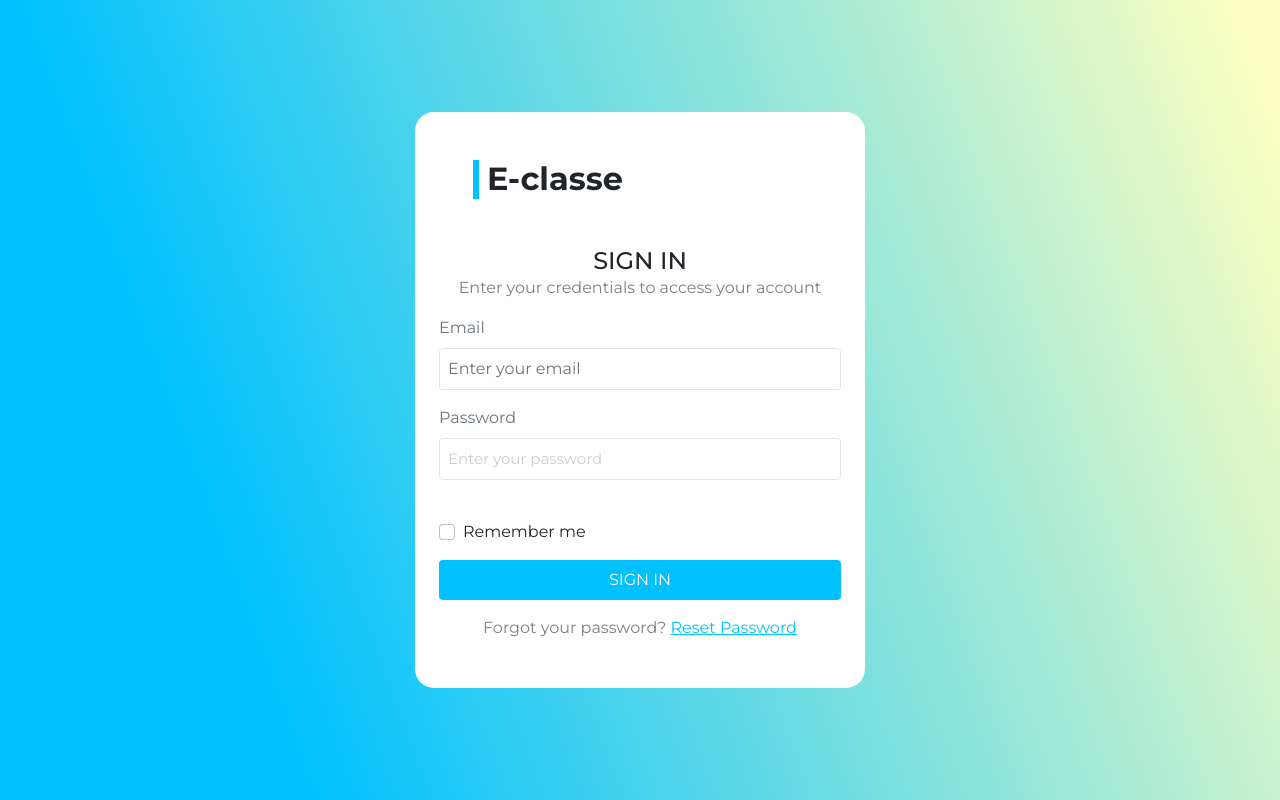
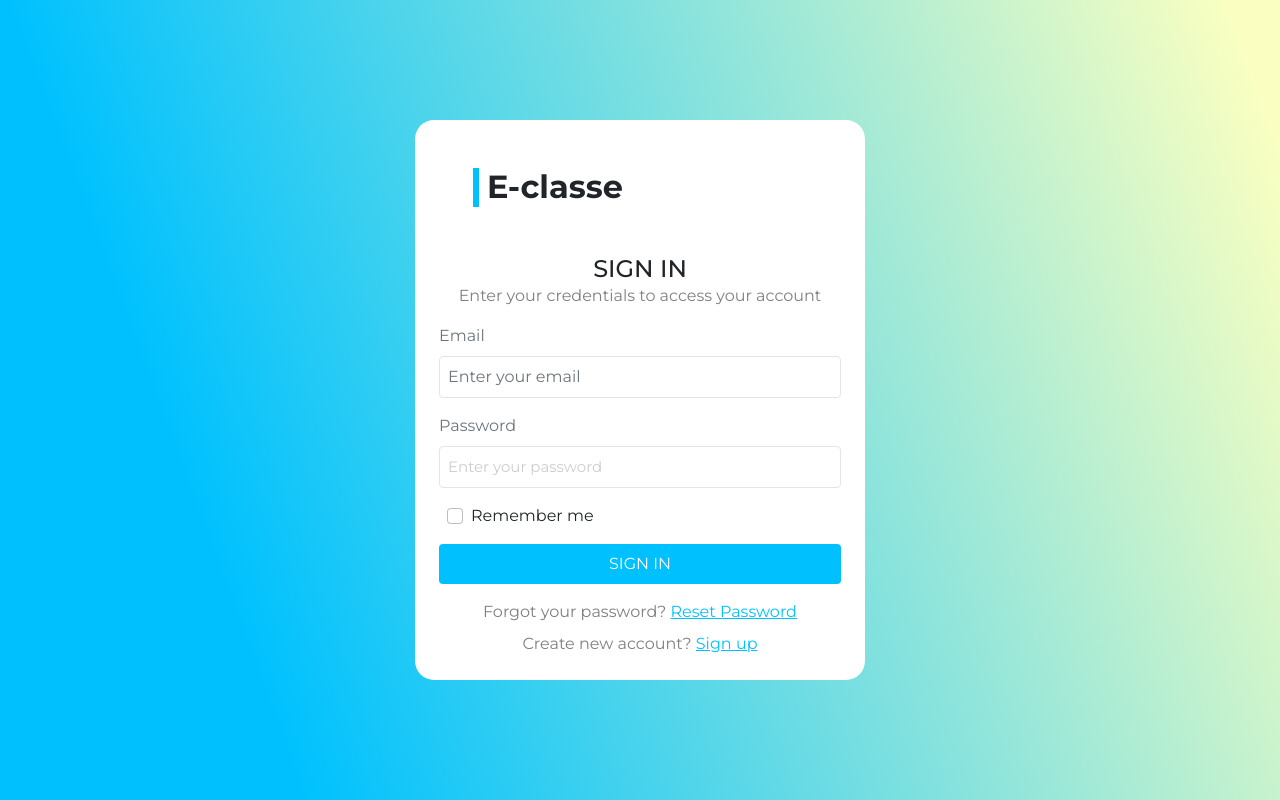
Before and after one commit to darjiaymane/E-class, a PHP site: page / in a window 1280 px wide. Run offline with PHP 8.4, Linux system fonts and the light colour scheme; some libraries are stand-ins or nearby versions; some web fonts are replaced.

Commit message:
Add some modification to the form style and link it to the Signup page

```diff
--- a/index.php
+++ b/index.php
@@ -8,7 +8,7 @@
 <body class="bg-primary index">
     <main class=" vh-100 sm d-flex justify-content-center align-items-center">
         <section
-            class=" sm rounded-3 pt-5 pb-5 ps-4 pe-4 w-35 bg-white text-dark d-flex flex-column align-items-center">
+            class=" sm rounded-3 pt-5 pb-4 ps-4 pe-4 w-35 bg-white text-dark d-flex flex-column align-items-center">
             <form action="valide.php" method="POST" class="w-100">
                 <div class="text-start w-100 border-start ms-5 mb-5">
                     <h2 class="fw-bold  ms-2">
@@ -40,7 +40,7 @@
                  //  $lolo=$_COOKIE["email"];
                  // echo $lolo;
                 ?>
-                <div class="mb-4 pb-2">
+                <div class="mb-3">
                     <label for="exampleInputPassword1" class="form-label mb-2 text-muted">Password</label>
                     <input type="password"  name="password"  class="form-control p-2 border-light" placeholder="Enter your password" id="exampleInputPassword1" value="<?php if (isset($_COOKIE['password'])){echo ($_COOKIE['password']);}?>">
                     <p class="alert alert-danger fs-11 border-0 text-center mt-2" role="alert">
@@ -50,7 +50,7 @@
                         ?>
                     </p>
                 </div>
-                <div class="mb-3 form-check d-flex align-items-center">
+                <div class="mb-3 ms-2 form-check d-flex align-items-center">
                     <input type="checkbox" class="form-check-input" id="exampleCheck1" name="remember">
                     <label class="form-check-label ms-2"  for="exampleCheck1">Remember me</label>
                 </div>
@@ -60,6 +60,7 @@
             </form>
             <div>
                 <p class="text-black-50">Forgot your password? <a href="" class="text-primary">Reset Password</a> </p>
+                <p class="text-black-50 mt-2 text-center">Create new account? <a href="signup.php" class="text-primary">Sign up</a> </p
             </div>
         </section>
     </main>
```
